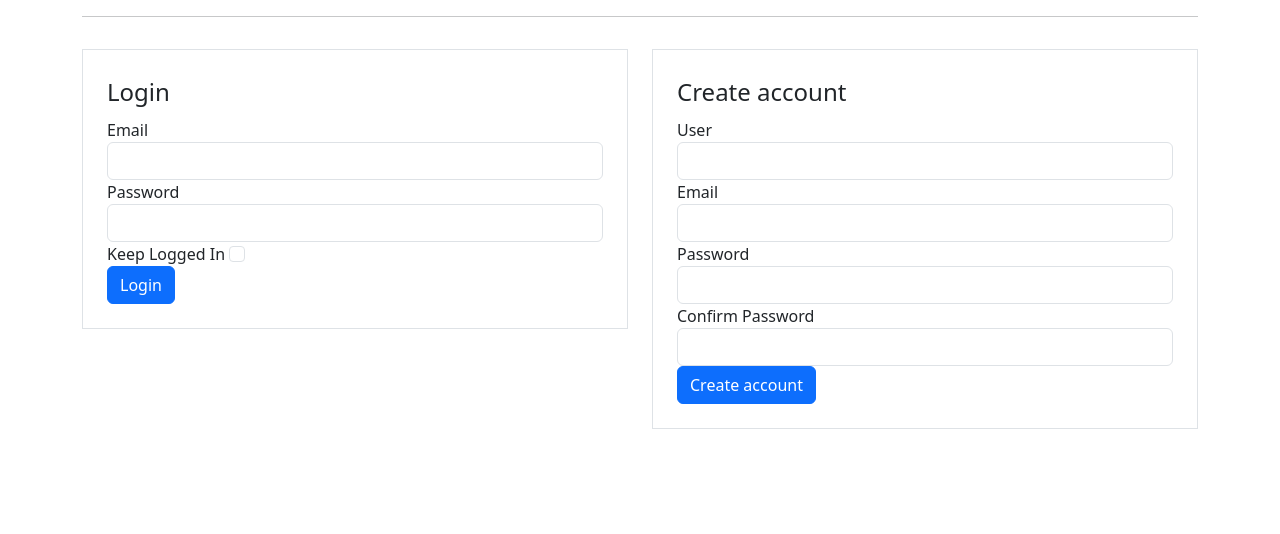
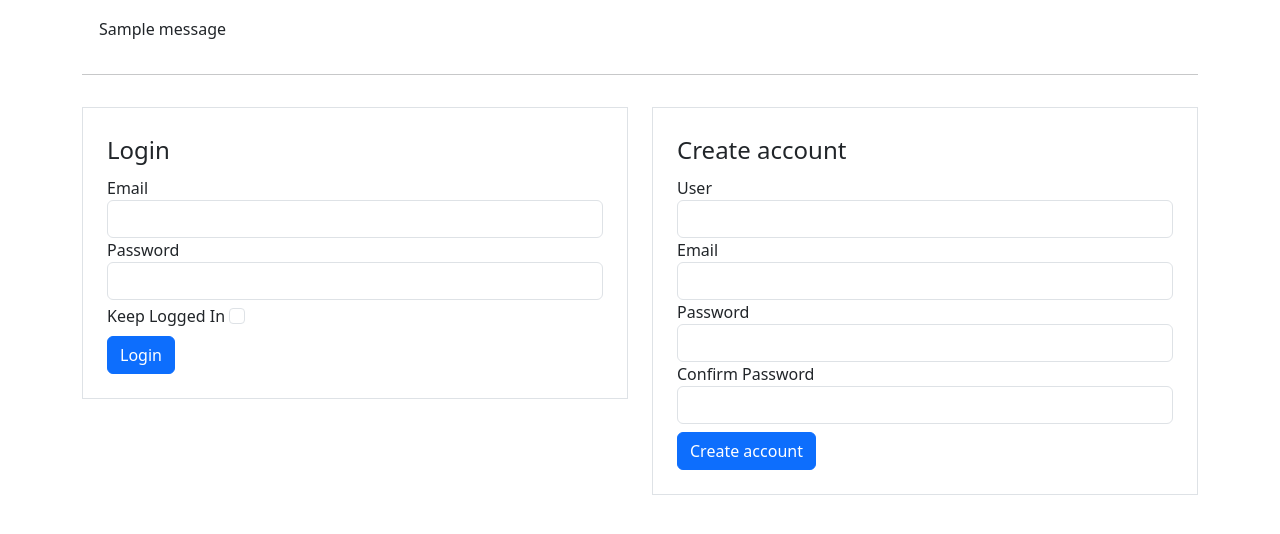
Before and after one commit to carvalho-ra/community, a Flask app: page /login in a window 1280 px wide. Shown: the part 56-590 px from the top of the page. Run offline with Flask 3, Linux system fonts and the light colour scheme; one stand-in notice (Sample message) is shown.

Commit message:
feat: flash messages on base html and conditions on main home function

```diff
--- a/main.py
+++ b/main.py
@@ -1,4 +1,4 @@
-from flask import Flask, render_template, url_for
+from flask import Flask, render_template, url_for, request, flash, redirect
 from forms import FormCreateAccount, FormLogin
 
 
@@ -25,6 +25,15 @@
 def login():
     form_create_account = FormCreateAccount()
     form_login = FormLogin()
+
+    if form_login.validate_on_submit() and "btn_submit_login" in request.form:
+        flash(f"Login successfull for email {form_login.email.data}", "alert-success")
+        return redirect(url_for("home"))
+
+    if form_create_account.validate_on_submit() and "btn_submit_create_account" in request.form:
+        flash(f"Account created for email {form_create_account.email.data}", "alert-success")
+        return redirect(url_for('home'))
+
     return render_template("login.html", form_create_account=form_create_account, form_login=form_login)
 
 
--- a/templates/base.html
+++ b/templates/base.html
@@ -7,8 +7,20 @@
     <link href="https://cdn.jsdelivr.net/npm/bootstrap@5.3.8/dist/css/bootstrap.min.css" rel="stylesheet" integrity="sha384-sRIl4kxILFvY47J16cr9ZwB07vP4J8+LH7qKQnuqkuIAvNWLzeN8tE5YBujZqJLB" crossorigin="anonymous">
 
     {% include "navbar.html" %}
-    {% block head %}
-    {% endblock %}
+    <div class="container">
+        {% with messages = get_flashed_messages(with_categories=True) %}
+        {% if messages %}
+            {% for category, msg in messages %}
+                <div class="alert {{category}}">
+                    {{msg}}
+                </div>
+            {% endfor %}
+        {% endif %}
+        {% endwith %}
+
+        {% block head %}
+        {% endblock %}
+    </div>
 </head>
 <body>
     {% block body %}
--- a/templates/login.html
+++ b/templates/login.html
@@ -5,7 +5,7 @@
         <div class="row">
             <div class="col">
                 <form method="POST" action="" class="border mt-3 p-4">
-                    {{ form_login.crsf_token }}
+                    {{ form_login.csrf_token }}
                     <legend>Login</legend>
                     <fieldset>
                         <div class="form-group">
@@ -17,16 +17,16 @@
                         {{ form_login.password(class="form-control") }}
                         </div>
                         <div class="form-group">
-                        {{ form_login.keep_logged_in.label }}
-                        {{ form_login.keep_logged_in(class="form-check-input") }}
+                        {{ form_login.keep_logged_in.label(class="mt-1") }}
+                        {{ form_login.keep_logged_in(class="form-check-input mt-2") }}
                         </div>
                     </fieldset>
-                    {{ form_login.btn_submit_login(class="btn btn-primary") }}
+                    {{ form_login.btn_submit_login(class="btn btn-primary mt-2") }}
                 </form>
             </div>
             <div class="col">
                 <form method="POST" action="" class="border mt-3 p-4">
-                    {{ form_create_account.crsf_token }}
+                    {{ form_create_account.csrf_token }}
                     <legend>Create account</legend>
                     <fieldset>
                         <div class="form-group">
@@ -46,7 +46,7 @@
                         {{ form_create_account.confirm_pwd(class="form-control") }}
                         </div>
                     </fieldset>
-                    {{ form_create_account.btn_submit_create_account(class="btn btn-primary") }}
+                    {{ form_create_account.btn_submit_create_account(class="btn btn-primary mt-2") }}
                 </form>
             </div>
     </div>
```
